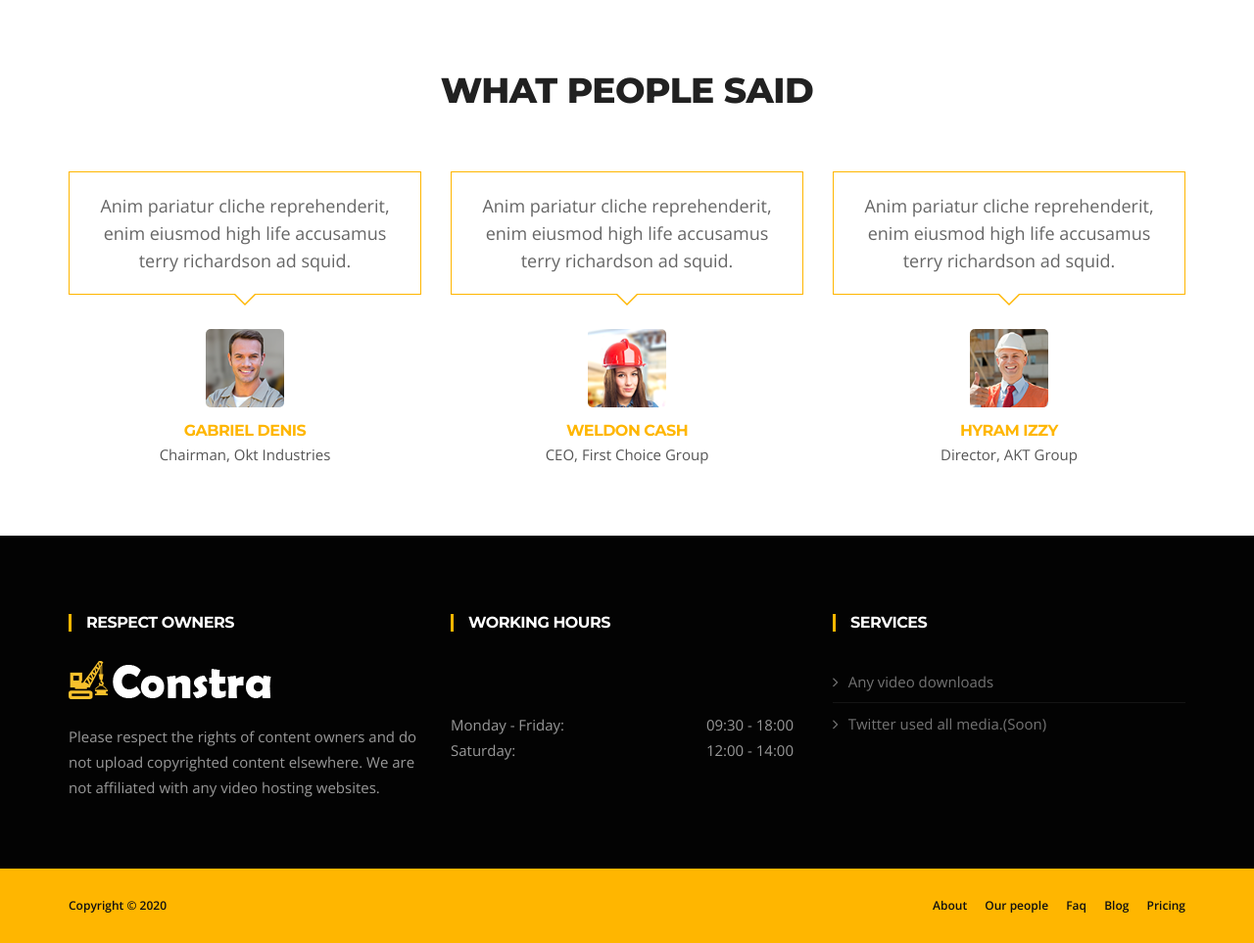
After one commit to jjTudu/down, a Django app: page /twitter/ in a window 1280 px wide. The commit adds this page. Shown: the part 371-1334 px from the top of the page at 98% size. Run offline with Django 3.2, Linux system fonts and the light colour scheme; some libraries are stand-ins or nearby versions.

Commit message:
twitter page added

```diff
--- /dev/null
+++ b/htdocs/down/templates/twitter.html
@@ -0,0 +1,287 @@
+<!DOCTYPE html>
+<html lang="en">
+
+<head>
+
+	<!-- Basic Page Needs
+	================================================== -->
+	<meta charset="utf-8">
+	<title>SaveFromWeb - The online video downloader</title>
+    {% load static %}
+	<!-- Mobile Specific Metas
+	================================================== -->
+
+	<meta http-equiv="X-UA-Compatible" content="IE=edge">
+	<meta name="viewport" content="width=device-width, initial-scale=1.0, maximum-scale=1.0, user-scalable=0">
+
+
+	<!-- CSS
+	================================================== -->
+
+	<!-- Bootstrap -->
+	<link rel="stylesheet" href="{% static 'css/bootstrap.min.css' %}">
+	<!-- Template styles-->
+	<link rel="stylesheet" href="{% static 'css/style.css' %}">
+	<!-- Responsive styles-->
+	<link rel="stylesheet" href="{% static 'css/responsive.css' %}">
+	<!-- FontAwesome -->
+	<link rel="stylesheet" href="{% static 'css/font-awesome.min.css' %}">
+	<!-- Animation -->
+	<link rel="stylesheet" href="{% static 'css/animate.css' %}">
+	<!-- Owl Carousel -->
+	<link rel="stylesheet" href="{% static 'css/owl.carousel.min.css' %}">
+	<link rel="stylesheet" href="{% static 'css/owl.theme.default.min.css' %}">
+	<!-- Colorbox -->
+	<link rel="stylesheet" href="{% static 'css/colorbox.css' %}">
+
+	<!-- HTML5 shim, for IE6-8 support of HTML5 elements. All other JS at the end of file. -->
+	<!--[if lt IE 9]>
+      <script src="{% static 'js/html5shiv.js' %}"></script>
+      <script src="{% static 'js/respond.min.js' %}"></script>
+    <![endif]-->
+
+</head>
+
+<body>
+
+	<div class="body-inner">
+		<!-- Header start -->
+		<header id="header" class="header-one">
+			<nav class="site-navigation navigation navdown">
+				<div class="container">
+					<div class="row">
+						<div class="col-sm-12">
+							<div class="site-nav-inner pull-left">
+								<button type="button" class="navbar-toggle" data-toggle="collapse" data-target=".navbar-collapse">
+									<span class="sr-only">Toggle navigation</span>
+									<span class="icon-bar"></span>
+									<span class="icon-bar"></span>
+									<span class="icon-bar"></span>
+								</button>
+
+								<div class="collapse navbar-collapse navbar-responsive-collapse">
+									<ul class="nav navbar-nav">
+										<li><a href="{% url 'index' %}">Home</a></li>
+
+                                        <li class="dropdown">
+											<a href="#" class="dropdown-toggle" data-toggle="dropdown">Features <i class="fa fa-angle-down"></i></a>
+											<ul class="dropdown-menu" role="menu">
+												<li><a href="{% url 'twitter' %}">Twitter</a></li>
+												<li><a href="{% url 'index' %}">404</a></li>
+												<li class="dropdown-submenu">
+													<a href="#.">Parent Menu</a>
+													<ul class="dropdown-menu">
+														<li><a href="{% url 'index' %}">Child Menu 1</a></li>
+														<li><a href="{% url 'index' %}">Child Menu 2</a></li>
+														<li><a href="{% url 'index' %}">Child Menu 3</a></li>
+													</ul>
+												</li>
+											</ul>
+										</li>
+
+									</ul>
+									<!--/ Nav ul end -->
+								</div>
+								<!--/ Collapse end -->
+
+							</div><!-- Site Navbar inner end -->
+
+						</div>
+						<!--/ Col end -->
+					</div>
+					<!--/ Row end -->
+
+                    <div id="container" class="nav-search">
+						<h1 id="search">sfw</h1>
+					</div>
+				</div>
+				<!--/ Container end -->
+
+			</nav>
+			<!--/ Navigation end -->
+		</header>
+		<!--/ Header end -->
+
+   <div id="banner-area" class="banner-area" style="background-image:url(images/banner/banner1.jpg)">
+      <div class="banner-text">
+         <div class="container">
+            <div class="row">
+               <div class="col-xs-12">
+                  <div class="banner-heading">
+                     <h1 class="banner-title">Testimonials</h1>
+                     <ol class="breadcrumb">
+                        <li>Home</li>
+                        <li>Company</li>
+                        <li><a href="#">Testimonials</a></li>
+                     </ol>
+                  </div>
+               </div><!-- Col end -->
+            </div><!-- Row end -->
+         </div><!-- Container end -->
+      </div><!-- Banner text end -->
+   </div><!-- Banner area end -->
+
+
+   <section id="main-container" class="main-container">
+      <div class="container">
+         <div class="row text-center">
+            <h3 class="section-sub-title">What People Said</h3>
+         </div><!--/ Title row end -->
+
+
+         <div class="row">
+            <div class="col-md-4 col-sm-6">
+               <div class="quote-item quote-border">
+                  <div class="quote-text-border">
+                    Anim pariatur cliche reprehenderit, enim eiusmod high life accusamus terry richardson ad squid.
+                  </div>
+
+                  <div class="quote-item-footer">
+                     <img class="testimonial-thumb" src="images/clients/testimonial1.png" alt="testimonial">
+                     <div class="quote-item-info">
+                        <h3 class="quote-author">Gabriel Denis</h3>
+                        <span class="quote-subtext">Chairman, Okt Industries</span>
+                     </div>
+                  </div>
+              </div><!-- Quote item end -->
+            </div><!-- End col md 4 -->
+
+            <div class="col-md-4 col-sm-6">
+               <div class="quote-item quote-border">
+                  <div class="quote-text-border">
+                    Anim pariatur cliche reprehenderit, enim eiusmod high life accusamus terry richardson ad squid.
+                  </div>
+
+                  <div class="quote-item-footer">
+                     <img class="testimonial-thumb" src="images/clients/testimonial2.png" alt="testimonial">
+                     <div class="quote-item-info">
+                        <h3 class="quote-author">Weldon Cash</h3>
+                        <span class="quote-subtext">CEO, First Choice Group</span>
+                     </div>
+                  </div>
+              </div><!-- Quote item end -->
+            </div><!-- End col md 4 -->
+
+            <div class="col-md-4 col-sm-6">
+               <div class="quote-item quote-border">
+                  <div class="quote-text-border">
+                    Anim pariatur cliche reprehenderit, enim eiusmod high life accusamus terry richardson ad squid.
+                  </div>
+
+                  <div class="quote-item-footer">
+                     <img class="testimonial-thumb" src="images/clients/testimonial3.png" alt="testimonial">
+                     <div class="quote-item-info">
+                        <h3 class="quote-author">Hyram Izzy</h3>
+                        <span class="quote-subtext">Director, AKT Group</span>
+                     </div>
+                  </div>
+              </div><!-- Quote item end -->
+            </div><!-- End col md 4 -->
+
+         </div><!-- Content row end -->
+
+      </div><!-- Container end -->
+   </section><!-- Main container end -->
+
+
+   <footer id="footer" class="footer bg-overlay">
+    <div class="footer-main">
+        <div class="container">
+            <div class="row">
+                <div class="col-md-4 col-sm-12 footer-widget footer-about">
+                    <h3 class="widget-title">Respect owners</h3>
+                    <img class="footer-logo" src="images/footer-logo.png" alt="" />
+                    <p>Please respect the rights of content owners and do not upload copyrighted content elsewhere. We are not affiliated with any video hosting websites.</p>
+                    <!--<div class="footer-social">
+                        <ul>
+                            <li><a href="https://facebook.com/"><i class="fa fa-facebook"></i></a></li>
+                            <li><a href="https://twitter.com/"><i class="fa fa-twitter"></i></a></li>
+                            <li><a href="https://instagram.com/"><i class="fa fa-instagram"></i></a></li>
+                            <li><a href="https://github.com/"><i class="fa fa-github"></i></a></li>
+                        </ul>
+                    </div> Footer social end -->
+                </div><!-- Col end -->
+
+                <div class="col-md-4 col-sm-12 footer-widget">
+                    <h3 class="widget-title">Working Hours</h3>
+                    <div class="working-hours">
+                        <br><br> Monday - Friday: <span class="text-right">09:30 - 18:00 </span>
+                        <br> Saturday: <span class="text-right">12:00 - 14:00</span>
+                    </div>
+                </div><!-- Col end -->
+
+                <div class="col-md-4 col-sm-12 footer-widget">
+                    <h3 class="widget-title">Services</h3>
+                    <ul class="list-arrow">
+                        <li><a href="service-single.html">Any video downloads</a></li>
+                        <li><a href="service-single.html">Twitter used all media.(Soon)</a></li>
+                    </ul>
+                </div><!-- Col end -->
+
+
+            </div><!-- Row end -->
+        </div><!-- Container end -->
+    </div><!-- Footer main end -->
+
+    <div class="copyright">
+      <div class="container">
+        <div class="row">
+          <div class="col-xs-12 col-sm-6">
+            <div class="copyright-info">
+              <span>Copyright © {% now 'Y' %}</span>
+            </div>
+          </div>
+
+          <div class="col-xs-12 col-sm-6">
+            <div class="footer-menu">
+              <ul class="nav unstyled">
+                <li><a href="about.html">About</a></li>
+                <li><a href="team.html">Our people</a></li>
+                <li><a href="faq.html">Faq</a></li>
+                <li><a href="news-left-sidebar.html">Blog</a></li>
+                <li><a href="pricing.html">Pricing</a></li>
+              </ul>
+            </div>
+          </div>
+        </div><!-- Row end -->
+
+        <div id="back-to-top" data-spy="affix" data-offset-top="10" class="back-to-top affix">
+          <button class="btn btn-primary" title="Back to Top">
+            <i class="fa fa-angle-double-up"></i>
+          </button>
+        </div>
+
+      </div><!-- Container end -->
+    </div><!-- Copyright end -->
+
+  </footer><!-- Footer end -->
+
+
+  <!-- Javascript Files
+================================================== -->
+
+ <!-- initialize jQuery Library -->
+ <script type="text/javascript" src="{% static 'js/jquery.js' %}"></script>
+ <!-- Bootstrap jQuery -->
+ <script type="text/javascript" src="{% static 'js/bootstrap.min.js' %}"></script>
+ <!-- Owl Carousel -->
+ <script type="text/javascript" src="{% static 'js/owl.carousel.min.js' %}"></script>
+ <!-- Color box -->
+ <script type="text/javascript" src="{% static 'js/jquery.colorbox.js' %}"></script>
+ <!-- Isotope -->
+ <script type="text/javascript" src="{% static 'js/isotope.js' %}"></script>
+ <script type="text/javascript" src="{% static 'js/ini.isotope.js' %}"></script>
+
+
+  <!-- Google Map API Key-->
+  <script type="text/javascript" src="https://maps.googleapis.com/maps/api/js?key=AIzaSyCcABaamniA6OL5YvYSpB3pFMNrXwXnLwU&libraries=places"></script>
+  <!-- Google Map Plugin-->
+  <script type="text/javascript" src="{% static 'js/gmap3.js' %}"></script>
+
+ <!-- Template custom -->
+ <script type="text/javascript" src="{% static 'js/custom.js' %}"></script>
+
+</div><!-- Body inner end -->
+</body>
+
+</html>
--- a/htdocs/down/views.py
+++ b/htdocs/down/views.py
@@ -14,13 +14,19 @@ import requests
 import os.path
 from django.contrib import messages
 import youtube_dl
+import datetime
+from datetime import timedelta
 
 # Create your views here.
 def index(request):
-    return render(request, 'index.html')
+    #return render(request, 'index.html',{'thumbnail':'/static/images/save.jpg'})
+    return render(request, 'index.html',{'thumbnail':None})
 
 def home(request):
     index(request)
+
+def twitter(request):
+     return render(request, 'twitter.html')
 
 def videoDownload2(request):
     url=request.POST.get('userUrl')
@@ -62,6 +68,13 @@ def videoDownload(request):
 
         #for loop
         title=video['title']
+        thumbnail=video['thumbnail']
+        #ts = int(video['timestamp'])
+        #a = datetime.timedelta(seconds=65)
+        #datetime.timedelta(0, 65)
+
+        #totalTime=str(a)
+        totalTime='Thumbnail'
         for format in video['formats']:
             # only mp4
             if (format['ext'] == 'mp4') and ('protocol' in format) and (format['protocol']=='https' or format['protocol']=='http'):
@@ -73,9 +86,9 @@ def videoDownload(request):
                     resolution=formatSplited[-1].strip()
                     if str(resolution)=='unknown':
                         resolution= formatSplited[0]
+                    downloadLinks +=('<a href="{videoLink}" target="_blank" accesskey="1" title={title} class="list-group-item list-group-item-action">{resolution}</a>'.format(videoLink=format['url'], resolution=resolution, title=title))
 
-                    downloadLinks +=('<a href="{videoLink}" target="_blank" accesskey="1" title={title} class="list-group-item list-group-item-action">{resolution}</a>'.format(videoLink=format['url'], resolution=resolution, title=title))
-        return render(request,'index.html',{'videoTitle':title,'userUrl':url, 'downloadLinks':downloadLinks})
+        return render(request,'index.html',{'videoTitle':title,'userUrl':url,'thumbnail':thumbnail,'totalTime':totalTime ,'downloadLinks':downloadLinks})
 
     return render(request,'index.html', {'videoTitle':"Error: Result was empty.",'userUrl':url})
 
--- a/htdocs/htdocs/urls.py
+++ b/htdocs/htdocs/urls.py
@@ -15,7 +15,7 @@ Including another URLconf
 """
 from django.contrib import admin
 from django.urls import include, path
-from down.views import index, videoDownload, download, home
+from down.views import index, videoDownload, download, home, twitter
 
 app_name = "down"
 
@@ -26,4 +26,5 @@ urlpatterns = [
     path('videoDownload/', videoDownload),
     path('home/', home),
     path('videoDownload/download/', download),
+    path('twitter/', twitter, name='twitter'),
 ]
```
Also changed, not shown: htdocs/down/static/css/style.css (+29 -2 lines), htdocs/down/templates/index.html (+37 -54 lines), htdocs/.cpanel.yml, htdocs/down/static/images/save.jpg (added).
